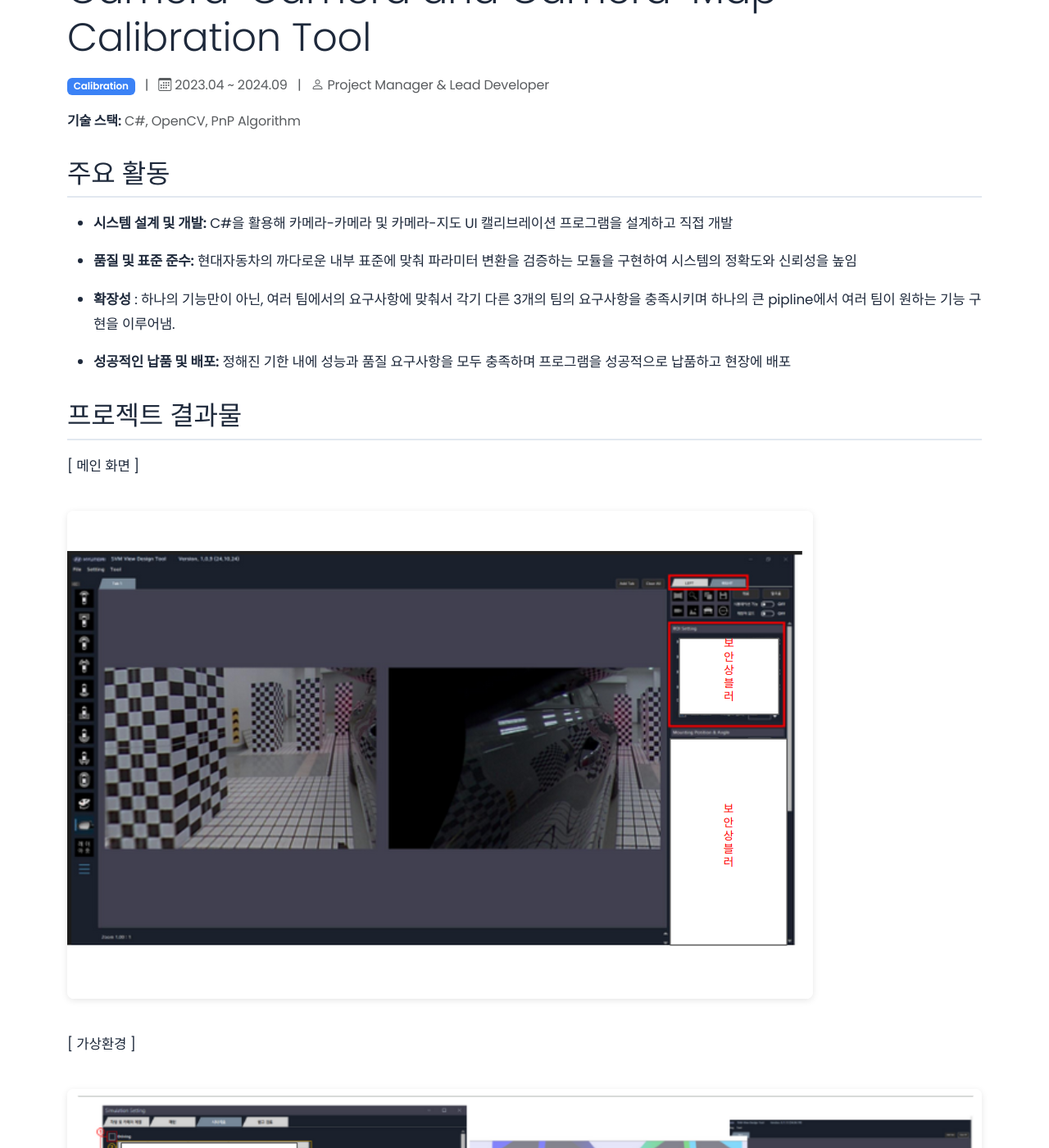
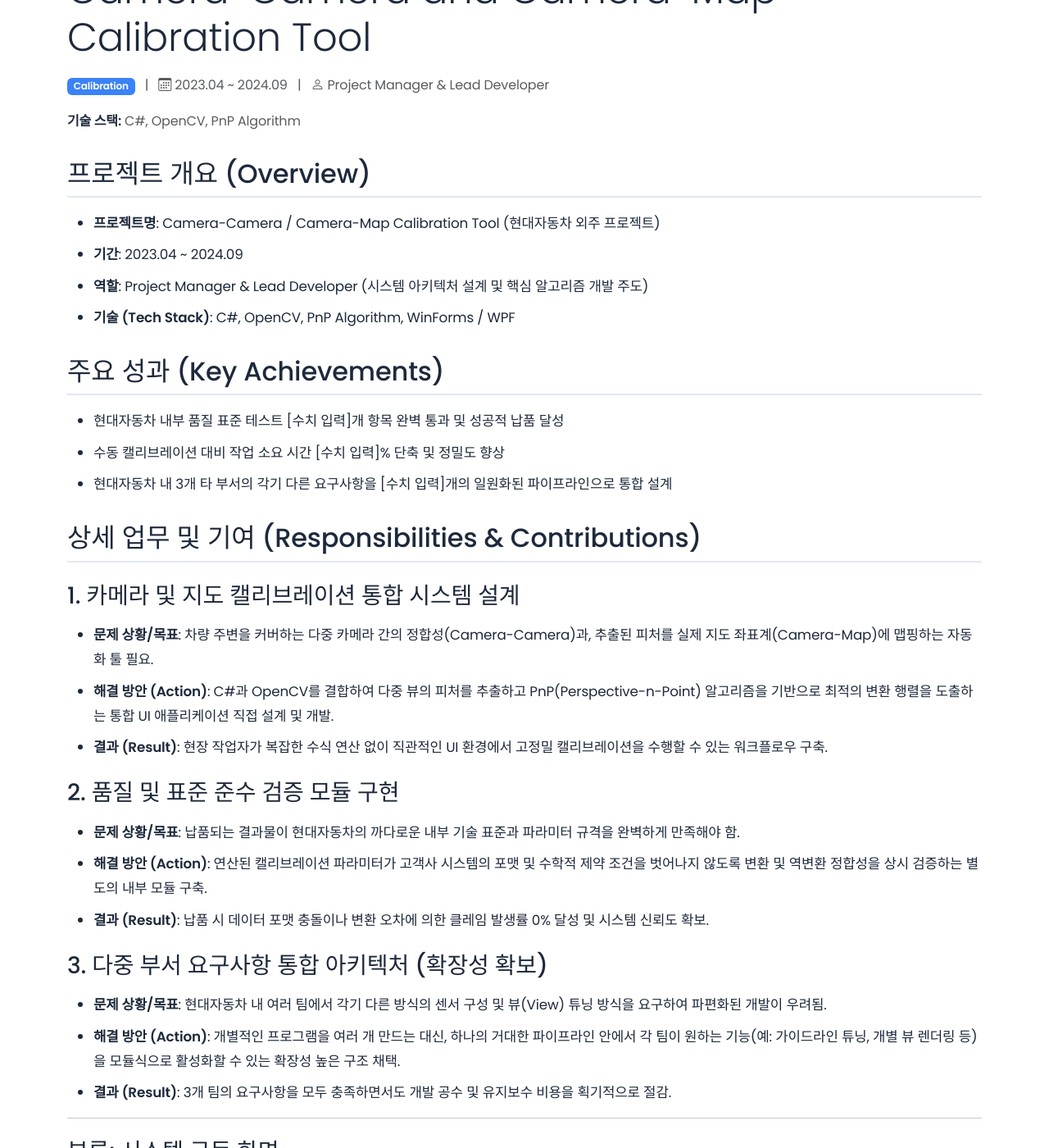
Before and after one commit to jinwoo-Sync/jinwoo-Sync.github.io, a Jekyll site: the page built from _projects/hyundai_calib.md, in a window 1280 px wide and 1400 px high, scrolled down 193 px. Shown: the whole window at 82% size. Built offline with Jekyll 4.4.1, drawn with Linux system fonts in a browser that asks for light colours.

Commit message:
경력기술서 형식으로 변경

```diff
--- a/_projects/hyundai_calib.md
+++ b/_projects/hyundai_calib.md
@@ -9,47 +9,56 @@
 order: 2
 ---
 
-## 주요 활동
+##  프로젝트 개요 (Overview)
+- **프로젝트명**: Camera-Camera / Camera-Map Calibration Tool (현대자동차 외주 프로젝트)
+- **기간**: 2023.04 ~ 2024.09
+- **역할**: Project Manager & Lead Developer (시스템 아키텍처 설계 및 핵심 알고리즘 개발 주도)
+- **기술 (Tech Stack)**: C#, OpenCV, PnP Algorithm, WinForms / WPF
 
-- **시스템 설계 및 개발:** C#을 활용해 카메라-카메라 및 카메라-지도 UI 캘리브레이션 프로그램을 설계하고 직접 개발
+## 주요 성과 (Key Achievements)
+- 현대자동차 내부 품질 표준 테스트 [수치 입력]개 항목 완벽 통과 및 성공적 납품 달성
+- 수동 캘리브레이션 대비 작업 소요 시간 [수치 입력]% 단축 및 정밀도 향상
+- 현대자동차 내 3개 타 부서의 각기 다른 요구사항을 [수치 입력]개의 일원화된 파이프라인으로 통합 설계
 
-- **품질 및 표준 준수:** 현대자동차의 까다로운 내부 표준에 맞춰 파라미터 변환을 검증하는 모듈을 구현하여 시스템의 정확도와 신뢰성을 높임
+## 상세 업무 및 기여 (Responsibilities & Contributions)
 
-- **확장성** : 하나의 기능만이 아닌, 여러 팀에서의 요구사항에 맞춰서 각기 다른 3개의 팀의 요구사항을 충족시키며 하나의 큰 pipline에서 여러 팀이 원하는 기능 구현을 이루어냄.
+### 1. 카메라 및 지도 캘리브레이션 통합 시스템 설계
+- **문제 상황/목표**: 차량 주변을 커버하는 다중 카메라 간의 정합성(Camera-Camera)과, 추출된 피처를 실제 지도 좌표계(Camera-Map)에 맵핑하는 자동화 툴 필요.
+- **해결 방안 (Action)**: C#과 OpenCV를 결합하여 다중 뷰의 피처를 추출하고 PnP(Perspective-n-Point) 알고리즘을 기반으로 최적의 변환 행렬을 도출하는 통합 UI 애플리케이션 직접 설계 및 개발.
+- **결과 (Result)**: 현장 작업자가 복잡한 수식 연산 없이 직관적인 UI 환경에서 고정밀 캘리브레이션을 수행할 수 있는 워크플로우 구축.
 
-- **성공적인 납품 및 배포:** 정해진 기한 내에 성능과 품질 요구사항을 모두 충족하며 프로그램을 성공적으로 납품하고 현장에 배포
+### 2. 품질 및 표준 준수 검증 모듈 구현
+- **문제 상황/목표**: 납품되는 결과물이 현대자동차의 까다로운 내부 기술 표준과 파라미터 규격을 완벽하게 만족해야 함.
+- **해결 방안 (Action)**: 연산된 캘리브레이션 파라미터가 고객사 시스템의 포맷 및 수학적 제약 조건을 벗어나지 않도록 변환 및 역변환 정합성을 상시 검증하는 별도의 내부 모듈 구축.
+- **결과 (Result)**: 납품 시 데이터 포맷 충돌이나 변환 오차에 의한 클레임 발생률 0% 달성 및 시스템 신뢰도 확보.
 
-## 프로젝트 결과물
+### 3. 다중 부서 요구사항 통합 아키텍처 (확장성 확보)
+- **문제 상황/목표**: 현대자동차 내 여러 팀에서 각기 다른 방식의 센서 구성 및 뷰(View) 튜닝 방식을 요구하여 파편화된 개발이 우려됨.
+- **해결 방안 (Action)**: 개별적인 프로그램을 여러 개 만드는 대신, 하나의 거대한 파이프라인 안에서 각 팀이 원하는 기능(예: 가이드라인 튜닝, 개별 뷰 렌더링 등)을 모듈식으로 활성화할 수 있는 확장성 높은 구조 채택.
+- **결과 (Result)**: 3개 팀의 요구사항을 모두 충족하면서도 개발 공수 및 유지보수 비용을 획기적으로 절감.
+
+---
+
+### 부록: 시스템 구동 화면
 
 [ 메인 화면 ]
-
 ![](/assets/images/projects/hyundai_calib/main_screen.png)
 
 [ 가상환경 ]
-
 ![](/assets/images/projects/hyundai_calib/virtual_env.png)
 
 [ 튜닝 환경 ]
-
 ![](/assets/images/projects/hyundai_calib/tuning_env.png)
 
 [ 가이드라인 튜닝 및 전체 lay out view ]
-
 ![](/assets/images/projects/hyundai_calib/guideline_tuning.png)
 
 [ Auto Detection ]
-
 ![](/assets/images/projects/hyundai_calib/auto_detection.png)
 
 [ 뷰 튜닝 창 개별 프로그램화 ]
-
 ![](/assets/images/projects/hyundai_calib/view_tuning.png)
 
-<!-- [ 구조도 ] -->
-
-<!-- ![](/assets/images/projects/hyundai_calib/program_strcut.png) -->
-
 [ 탑뷰 이미지 ]
-
 ![](/assets/images/projects/hyundai_calib/topview1.png)
 ![](/assets/images/projects/hyundai_calib/topview2.png)
```
